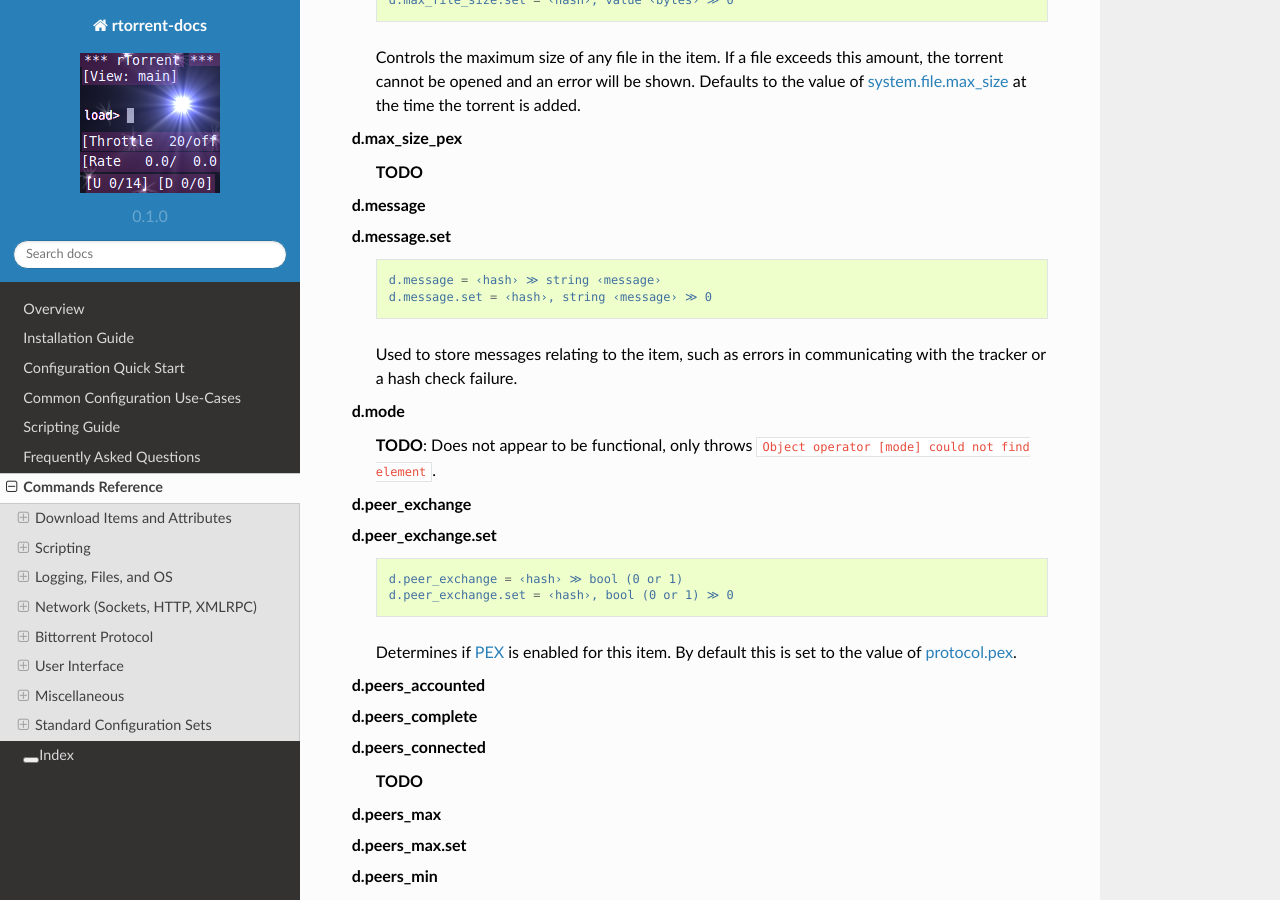
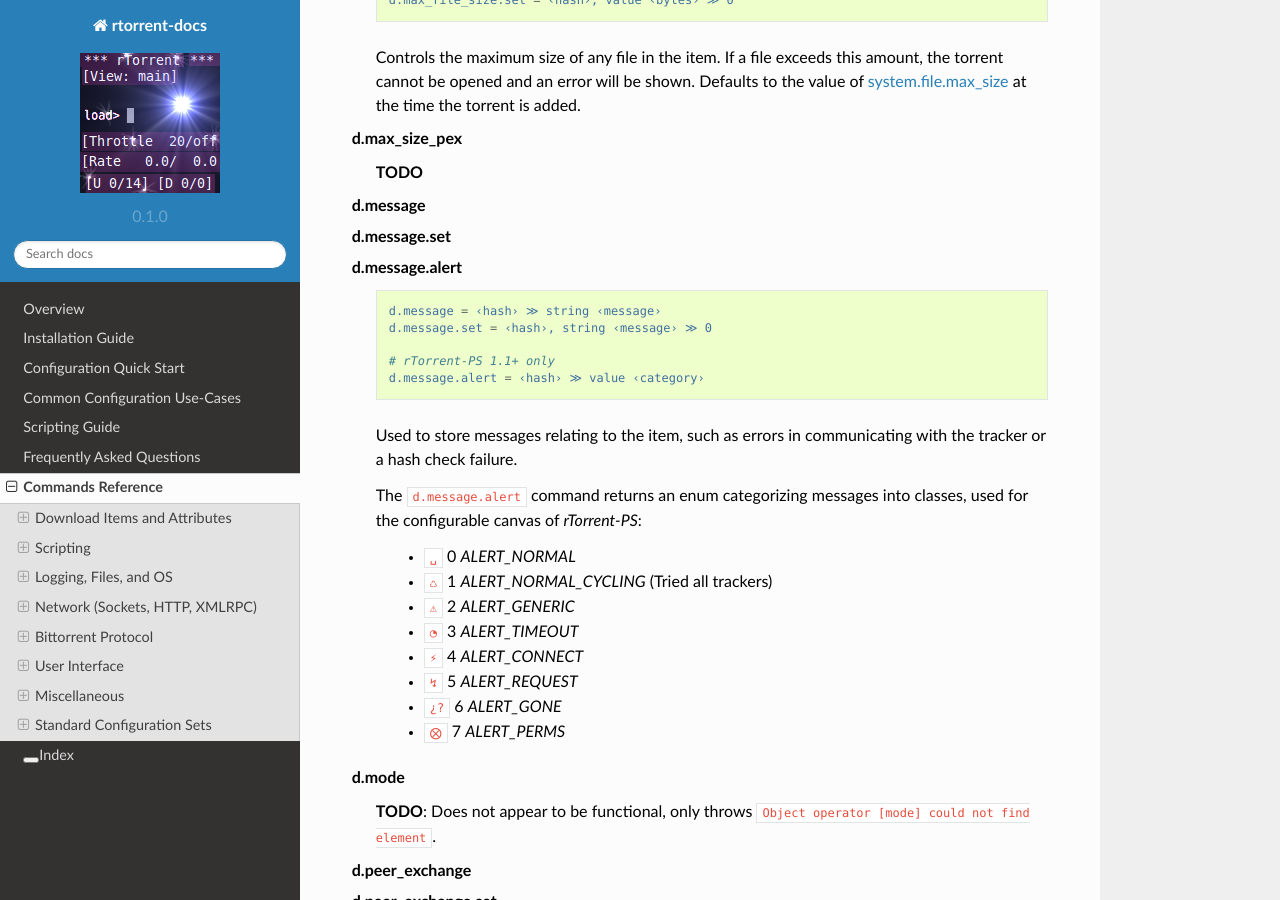
Before and after one commit to rtorrent-community/rtorrent-docs, a Sphinx documentation site: the page built from docs/cmd-ref.rst, in a window 1280 px wide and 900 px high, scrolled down 13422 px. Built offline with Sphinx 7.4.7 and the Read the Docs theme 2.0.0, drawn with Linux system fonts in a browser that asks for light colours.

Commit message:
cmd-ref: add d.message.alert

```diff
--- a/docs/include-cmd-items.rst
+++ b/docs/include-cmd-items.rst
@@ -666,15 +666,30 @@ When called within configuration methods or in a ``Ctrl-X`` prompt, the target i
 
     d.message
     d.message.set
+    d.message.alert
 
         .. code-block:: ini
 
             d.message = ‹hash› ≫ string ‹message›
             d.message.set = ‹hash›, string ‹message› ≫ 0
 
+            # rTorrent-PS 1.1+ only
+            d.message.alert = ‹hash› ≫ value ‹category›
+
         Used to store messages relating to the item, such as errors
         in communicating with the tracker or a hash check failure.
 
+        The ``d.message.alert`` command returns an enum categorizing messages into classes,
+        used for the configurable canvas of `rTorrent-PS`:
+
+            * ``␣`` 0 *ALERT_NORMAL*
+            * ``♺`` 1 *ALERT_NORMAL_CYCLING* (Tried all trackers)
+            * ``⚠`` 2 *ALERT_GENERIC*
+            * ``◔`` 3 *ALERT_TIMEOUT*
+            * ``⚡`` 4 *ALERT_CONNECT*
+            * ``↯`` 5 *ALERT_REQUEST*
+            * ``¿?`` 6 *ALERT_GONE*
+            * ``⨂`` 7 *ALERT_PERMS*
 
     d.mode
 
```
